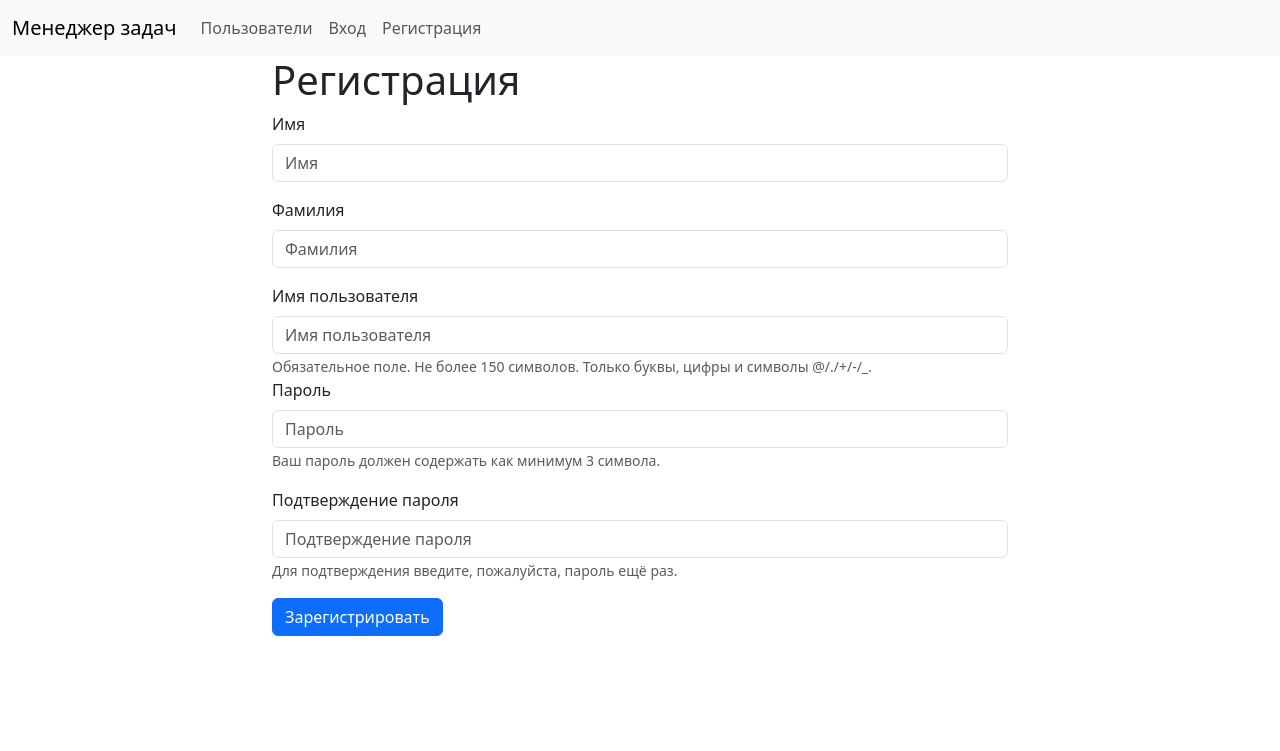
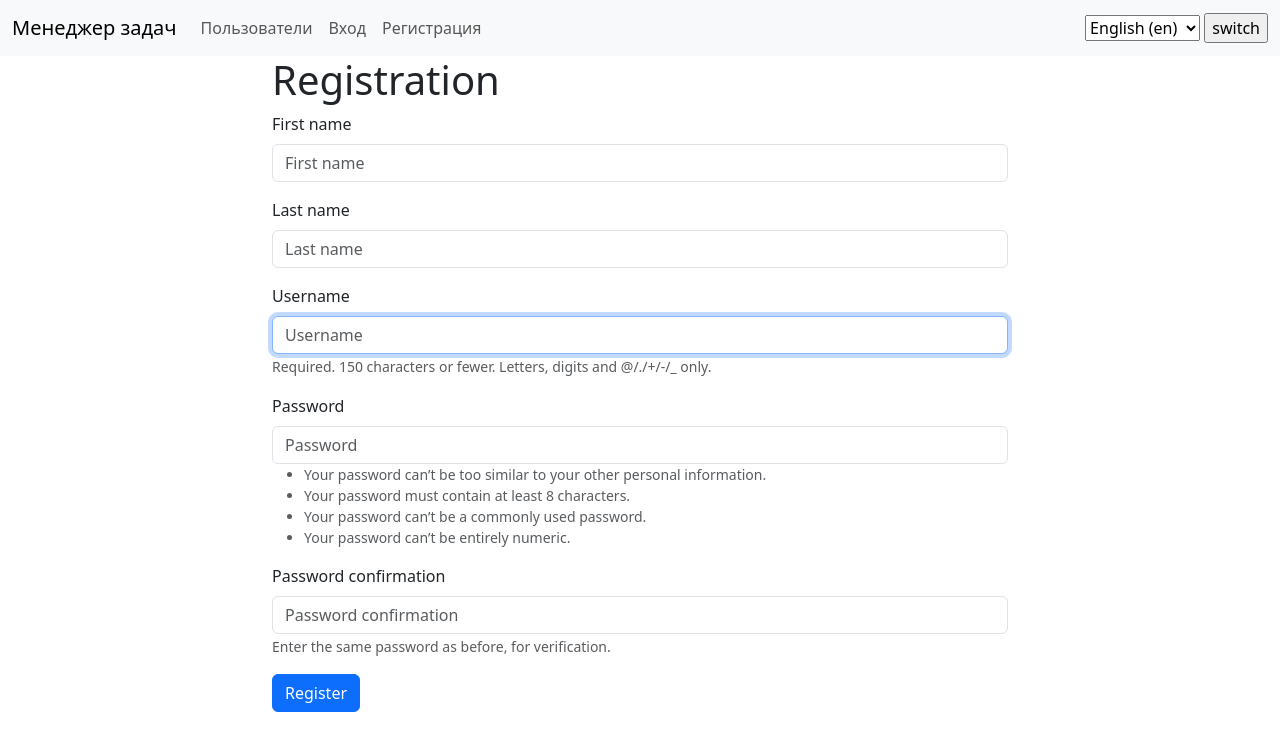
Before and after one commit to farguz/python-project-52, a Django app: page /users/create/ in a window 1280 px wide. Shown: the top 751 px of the page. Run offline with Django 5.2, Linux system fonts and the light colour scheme; some libraries are stand-ins or nearby versions.

Commit message:
update files for i18n support

```diff
--- a/task_manager/urls.py
+++ b/task_manager/urls.py
@@ -22,6 +22,7 @@ from task_manager import views
 from .views import TaskManagerLoginView, TaskManagerLogoutView
 
 urlpatterns = [
+    path("i18n/", include("django.conf.urls.i18n")),
     path('users/', include('task_manager.users.urls')),
     path('statuses/', include('task_manager.statuses.urls')),
     path('tasks/', include('task_manager.tasks.urls')),
@@ -30,4 +31,5 @@ urlpatterns = [
     path('login/', TaskManagerLoginView.as_view(), name='login'),
     path('logout/', TaskManagerLogoutView.as_view(), name='logout'),
     path('', views.index, name='index_page'),
+
 ]
--- a/task_manager/users/forms.py
+++ b/task_manager/users/forms.py
@@ -7,6 +7,27 @@ from .models import CustomUser
 
 
 class CustomUserCreationForm(UserCreationForm):
+
+    """username = forms.CharField(
+        label=_('Username'),
+        help_text=_('Required. 150 characters or fewer. Letters, digits and @/./+/-/_ only'),
+        error_messages={
+            'unique': _('This username is already taken'),
+        }
+    )
+
+    password1 = forms.CharField(
+        label=_('Password'),
+        widget=forms.PasswordInput,
+        help_text=_('8+ characters, not common, not entirely numeric')
+    )
+
+    password2 = forms.CharField(
+        label=_('Password confirmation'),
+        widget=forms.PasswordInput,
+        help_text=_('Confirm password')
+    )"""
+
     class Meta:
         model = CustomUser
         fields = [
--- a/task_manager/users/models.py
+++ b/task_manager/users/models.py
@@ -2,12 +2,10 @@ from django.contrib.auth.models import AbstractUser
 from django.db import models
 from django.utils.translation import gettext_lazy as _
 
-# Create your models here.
-
 
 class CustomUser(AbstractUser):
-    first_name = models.CharField(_("first name"), max_length=150, blank=False)
-    last_name = models.CharField(_("last name"), max_length=150, blank=False)
+    first_name = models.CharField(_('first name'), max_length=150, blank=False)
+    last_name = models.CharField(_('last name'), max_length=150, blank=False)
 
     def __str__(self):
         return f'{self.last_name} {self.first_name}'
--- a/task_manager/users/templates/users/create.html
+++ b/task_manager/users/templates/users/create.html
@@ -1,52 +1,23 @@
 {% extends "base.html" %}
 {% load django_bootstrap5 %}
-
+{% load i18n %}
 {% block title %}TMbf Registration{% endblock %}
 
 {% block content %}
-
-{% if form.errors %}
-<div>
-    <ul>
-    {% for error in form.errors %}
-        <li><strong>{{ error|escape }}</strong></li>
-    {% endfor %}
-    </ul>
-</div>
-{% endif %}
-
 <div class="container">
     <div class="row">
         <div class="col-lg-8 mx-auto">
-            <h1>Регистрация</h1>
-            <form action="{% url 'user_create' %}" method="post">
+            <h1>{% trans 'Registration' %}</h1>
+            <form method="post" class="form">
                 {% csrf_token %}
-                <div class="mb-3">
-                    <label class="form-label" for="id_first_name">Имя</label>
-                    <input type="text" class="form-control" id="id_first_name" name="first_name" placeholder="Имя">
-                </div>
-                <div class="mb-3">
-                    <label class="form-label" for="id_last_name">Фамилия</label>
-                    <input type="text" class="form-control" id="id_last_name" name="last_name" placeholder="Фамилия">
-                </div>
-                <div class="mb-3">
-                    <label class="form-label" for="id_username">Имя пользователя</label>
-                    <input type="text" class="form-control" id="id_username" name="username" placeholder="Имя пользователя">
-                    <small class="form-text text-muted">
-                        Обязательное поле. Не более 150 символов. Только буквы, цифры и символы @/./+/-/_.</small>
-                <div class="mb-3">
-                    <label class="form-label" for="id_password1">Пароль</label>
-                    <input type="password" class="form-control" id="id_password1" name="password1" placeholder="Пароль">
-                    <small class="form-text text-muted">
-                        Ваш пароль должен содержать как минимум 3 символа.</small>
-                </div>
-                <div class="mb-3">
-                    <label class="form-label" for="id_password2">Подтверждение пароля</label>
-                    <input type="password" class="form-control" id="id_password2" name="password2" placeholder="Подтверждение пароля">
-                    <small class="form-text text-muted">
-                        Для подтверждения введите, пожалуйста, пароль ещё раз.</small>
-                </div>
-                <button type="submit" class="btn btn-primary">Зарегистрировать</button>
+
+                {% bootstrap_field form.first_name %}
+                {% bootstrap_field form.last_name %}
+                {% bootstrap_field form.username %}
+                {% bootstrap_field form.password1 %}
+                {% bootstrap_field form.password2 %}
+
+                {% bootstrap_button button_type="submit" content=_("Register") %}
             </form>
         </div>
     </div>
--- a/templates/base.html
+++ b/templates/base.html
@@ -1,4 +1,5 @@
 {% load django_bootstrap5 %}
+{% load i18n %}
 
 <!DOCTYPE html>
 <html lang="en">
--- a/templates/header.html
+++ b/templates/header.html
@@ -36,6 +36,7 @@
                     {% endif %}
                 </ul>
             </div>
+            {% include "set_lang.html" %}
         </div>
     </nav>
 {% endblock %}
--- /dev/null
+++ b/templates/set_lang.html
@@ -0,0 +1,17 @@
+{% load i18n %}
+
+<form action="{% url 'set_language' %}" method="post">
+    {% csrf_token %}
+    <input name="next" type="hidden" value="{{ redirect_to }}">
+    <select name="language">
+        {% get_current_language as LANGUAGE_CODE %}
+        {% get_available_languages as LANGUAGES %}
+        {% get_language_info_list for LANGUAGES as languages %}
+        {% for language in languages %}
+            <option value="{{ language.code }}"{% if language.code == LANGUAGE_CODE %} selected{% endif %}>
+                {{ language.name_local }} ({{ language.code }})
+            </option>
+        {% endfor %}
+    </select>
+    <input type="submit" value="switch">
+</form>
```
Also changed, not shown: task_manager/users/templates/users/index.html (+10 -10 lines), templates/index.html (+6 -3 lines), locale/ru/LC_MESSAGES/django.po (added), 1 other file.
